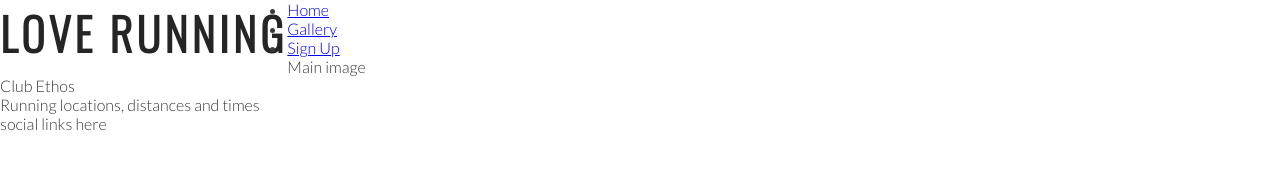
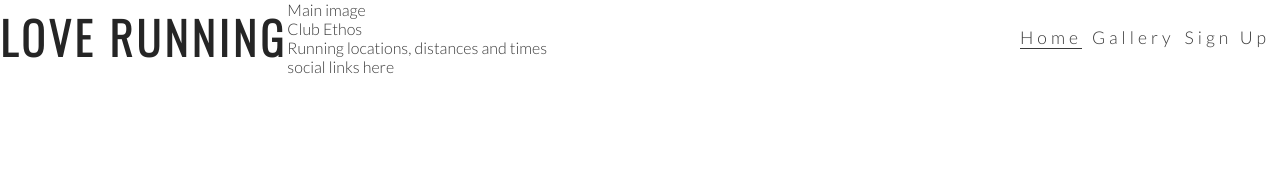
Before and after one commit to MihaiElisei/love-running, a plain HTML site: page index.html in a window 1280 px wide. Drawn offline with nearby package versions, Linux system fonts and the light colour scheme.

Commit message:
Style navigation links

```diff
--- a/assets/css/style.css
+++ b/assets/css/style.css
@@ -23,3 +23,31 @@ h1, h2 {
     float: left;
     font-size:280%;
 }
+
+#menu {
+    font-size: 110%;
+    letter-spacing: 4px;
+}
+
+#menu, #logo {
+    line-height: 75px;
+}
+
+#menu li {
+    float: right;
+    list-style-type: none;
+    margin-right:10px;
+}
+
+#menu a {
+    text-decoration: none;
+    color: inherit;
+}
+
+#menu a:hover {
+    border-bottom: 1px solid #3a3a3a;
+}
+
+.active{
+    border-bottom:  1px solid #3a3a3a;
+}
--- a/index.html
+++ b/index.html
@@ -16,11 +16,11 @@
         <a href="index.html">
             <h1 id="logo">Love Running</h1>
         </a>
-        <nav>
+        <nav id="menu">
             <ul>
-                <li><a href="index.html">Home</a></li>
+                <li><a href="#">Sign Up</a></li>
                 <li><a href="#">Gallery</a></li>
-                <li><a href="#">Sign Up</a></li>
+                <li><a href="index.html" class="active">Home</a></li>
             </ul>
         </nav>
     </header>
```
